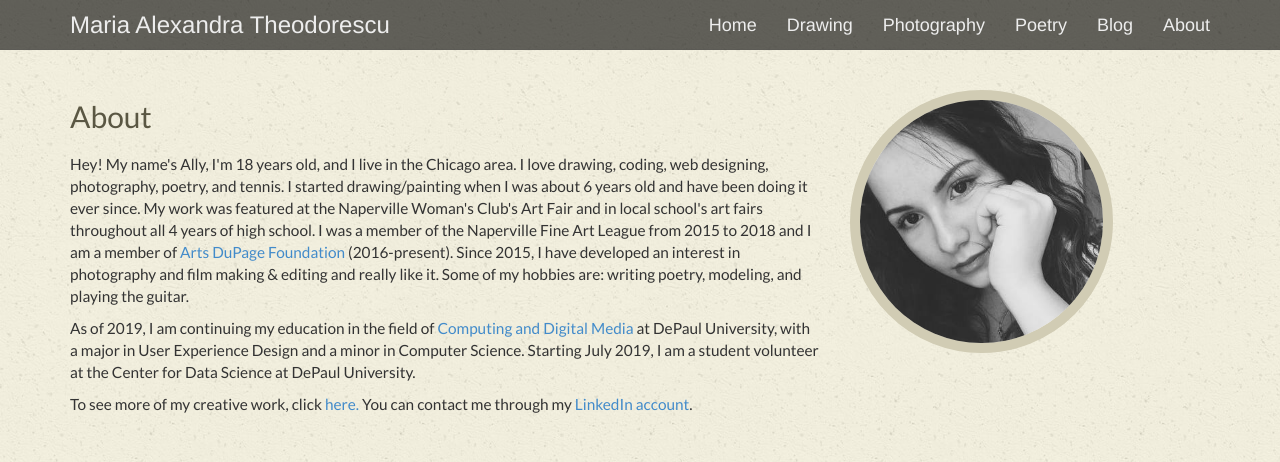
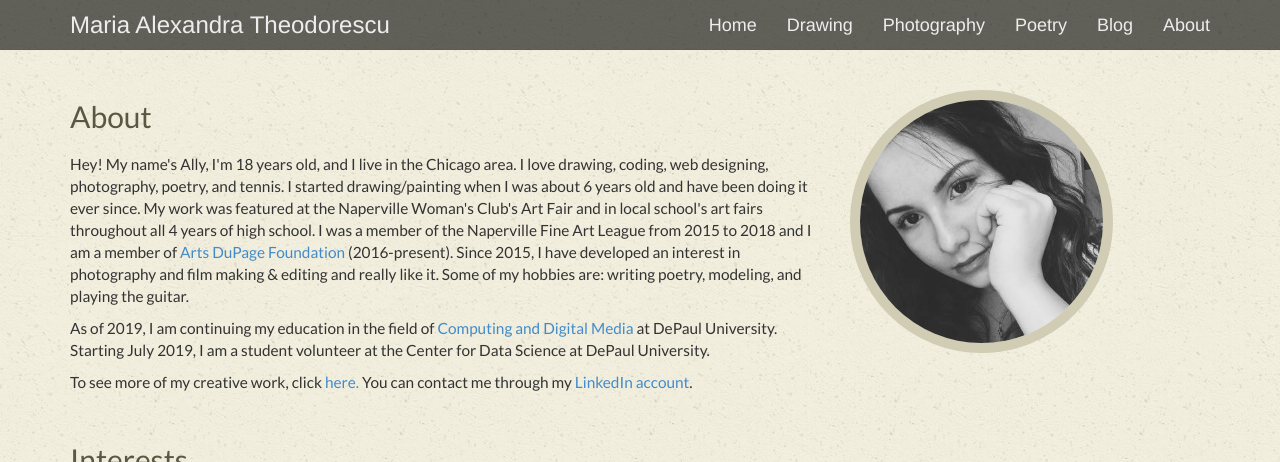
Before and after one commit to allyth/allyth, a Jekyll site: the page built from about.html, in a window 1280 px wide and 900 px high, cut to the strip 0-462 px from the top of the window. Built offline with Jekyll 4.4.1, drawn with Linux system fonts in a browser that asks for light colours; some web fonts are replaced.

Commit message:
Change about

```diff
--- a/about.html
+++ b/about.html
@@ -13,7 +13,7 @@
                     My work was featured at the Naperville Woman's Club's Art Fair and in local school's art fairs throughout all 4 years of high school.
                     I was a member of the Naperville Fine Art League from 2015 to 2018 and I am a member of <a href="http://www.artsdupage.org/">Arts DuPage Foundation</a> (2016-present).
                     Since 2015, I have developed an interest in photography and film making & editing and really like it. Some of my hobbies are: writing poetry, modeling, and playing the guitar.</p>
-                    <p> As of 2019, I am continuing my education in the field of <a href="https://www.cdm.depaul.edu/Pages/default.aspx">Computing and Digital Media</a> at DePaul University, with a major in User Experience Design and a minor in Computer Science. Starting July 2019, I am a student volunteer at the Center for Data Science at DePaul University.</p>
+                    <p> As of 2019, I am continuing my education in the field of <a href="https://www.cdm.depaul.edu/Pages/default.aspx">Computing and Digital Media</a> at DePaul University. Starting July 2019, I am a student volunteer at the Center for Data Science at DePaul University.</p>
                     <p>To see more of my creative work, click <a href="https://www.instagram.com/oceanbluesoul/">here.</a> You can contact me through my <a href="http://www.linkedin.com/in/alexandra-theodorescu">LinkedIn account</a>.</p>
 
 
```
